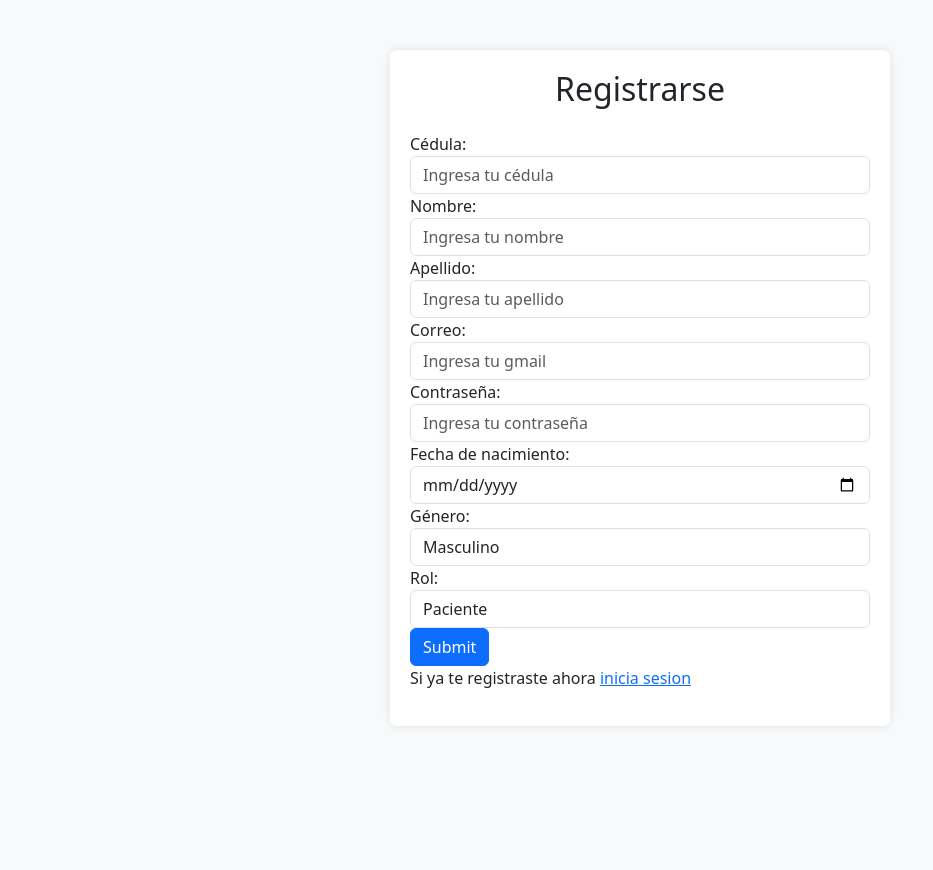
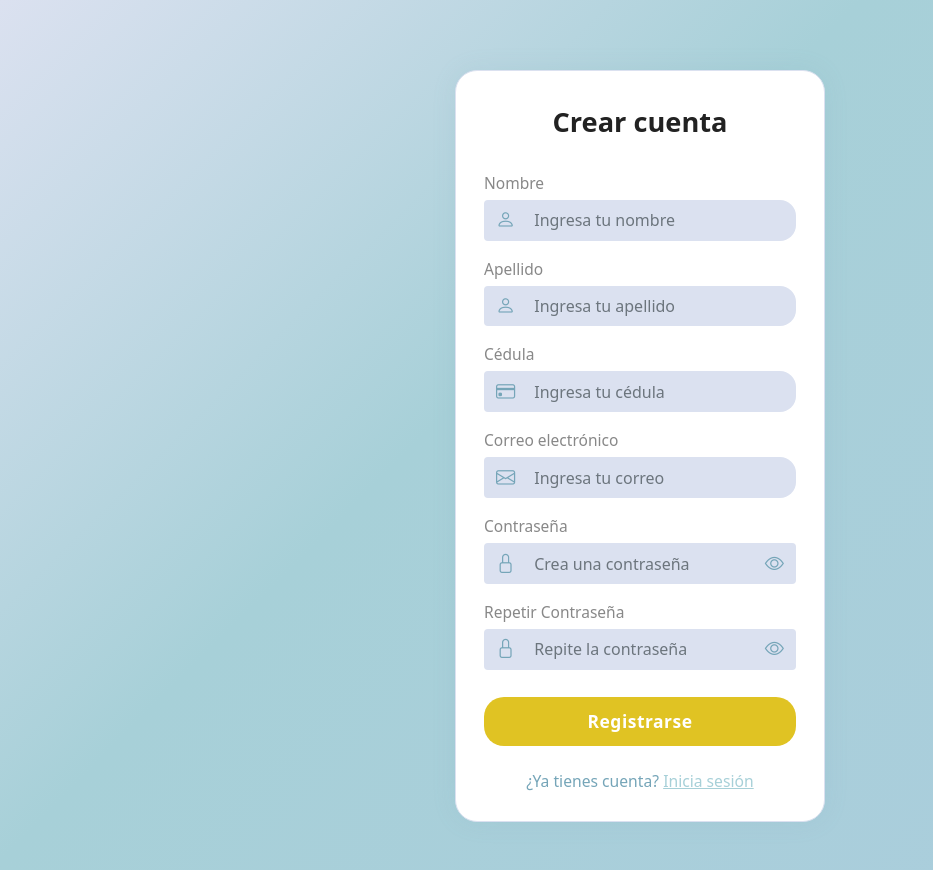
Before and after one commit to Rafitoxdxd/SistemaUniversidadT2, a PHP site: page /View/register.php in a window 1280 px wide. Shown: the whole page, without its empty margins (0-933 px from the left). Before the commit the page ends 688 px from the top, so only its background shows below. Run offline with PHP 8.4, Linux system fonts and the light colour scheme; some libraries are stand-ins or nearby versions.

Commit message:
login y register
parte visual aun queda para mejorar el registro pero es un avance, ademas meti todo en una carpeta aparte y asi el codigo se ve mas limpio

```diff
--- a/View/register.php
+++ b/View/register.php
@@ -1,154 +1,83 @@
-<!DOCTYPE html>
+<!doctype html>
 <html lang="es">
 <head>
-    <meta charset="UTF-8">
-    <meta name="viewport" content="width=device-width, initial-scale=1.0">
     <title>Registro</title>
-    <link rel="stylesheet" href="Styles/Bootstrap/css/bootstrap.min.css">
-    <style>
-        body {
-            background-color: #f8f9fa;
-        }
-        .register-container {
-            width: 500px;
-            margin: 50px auto;
-            padding: 20px;
-            background-color: #ffffff;
-            border-radius: 8px;
-            box-shadow: 0 0 10px rgba(0, 0, 0, 0.1);
-            animation: fadeIn 1s ease-in-out;
-        }
-        @keyframes fadeIn {
-            from { opacity: 0; transform: translateY(-20px); }
-            to { opacity: 1; transform: translateY(0); }
-        }
-        .form-control:focus {
-            border-color: #007bff;
-            box-shadow: 0 0 0 0.2rem rgba(0, 123, 255, 0.25);
-            animation: inputFocus 0.3s ease-in-out;
-        }
-        @keyframes inputFocus {
-            from { transform: scale(1); }
-            to { transform: scale(1.05); }
-        }
-        .btn-primary {
-            transition: background-color 0.3s ease-in-out;
-        }
-        .btn-primary:hover {
-            background-color: #0069d9;
-        }
-    </style>
+    <meta charset="utf-8" />
+    <meta name="viewport" content="width=device-width, initial-scale=1, shrink-to-fit=no" />
+    <link href='css/bootstrap.v5.1.3.min.css' rel='stylesheet'>
+    <link rel="stylesheet" href="css/login.css">
+    <link href="https://cdn.jsdelivr.net/npm/bootstrap-icons@1.11.3/font/bootstrap-icons.min.css" rel="stylesheet">
 </head>
 <body>
-    <div class="container">
-        <div class="register-container">
-            <h2 class="text-center mb-4">Registrarse</h2>
-            <form id="registroForm" action="" method="POST">
-
-                <div class="form-group">
-                    <label for="cedula">Cédula:</label>
-                    <input type="text" class="form-control" name="cedula" id="cedula" placeholder="Ingresa tu cédula">
+    <main>
+        <form action="" method="POST">
+            <div class="login-container">
+                <h2 class="text-center">Crear cuenta</h2>
+                <div class="mb-3">
+                    <label for="nombre" class="form-label">Nombre</label>
+                    <div class="input-group">
+                        <span class="input-group-text"><i class="bi bi-person"></i></span>
+                        <input type="text" class="form-control" name="nombre" id="nombre" placeholder="Ingresa tu nombre" required>
+                    </div>
                 </div>
-
-                <div class="form-group">
-                    <label for="nombre">Nombre:</label>
-                    <input type="text" class="form-control" name="nombre" id="nombre" placeholder="Ingresa tu nombre">
+                <div class="mb-3">
+                    <label for="apellido" class="form-label">Apellido</label>
+                    <div class="input-group">
+                        <span class="input-group-text"><i class="bi bi-person"></i></span>
+                        <input type="text" class="form-control" name="apellido" id="apellido" placeholder="Ingresa tu apellido" required>
+                    </div>
                 </div>
-
-                <div class="form-group">
-                    <label for="apellido">Apellido:</label>
-                    <input type="text" class="form-control" name="apellido" id="apellido" placeholder="Ingresa tu apellido">
+                <div class="mb-3">
+                    <label for="cedula" class="form-label">Cédula</label>
+                    <div class="input-group">
+                        <span class="input-group-text"><i class="bi bi-credit-card"></i></span>
+                        <input type="text" class="form-control" name="cedula" id="cedula" placeholder="Ingresa tu cédula" required>
+                    </div>
                 </div>
-
-                <div class="form-group">
-                    <label for="correo">Correo:</label>
-                    <input type="email" class="form-control" name="correo" id="correo" placeholder="Ingresa tu gmail">
+                <div class="mb-3">
+                    <label for="email" class="form-label">Correo electrónico</label>
+                    <div class="input-group">
+                        <span class="input-group-text"><i class="bi bi-envelope"></i></span>
+                        <input type="email" class="form-control" name="email" id="email" placeholder="Ingresa tu correo" required>
+                    </div>
                 </div>
-
-                <div class="form-group">
-                    <label for="contra">Contraseña:</label>
-                    <input type="password" class="form-control" name="contra" id="contra" placeholder="Ingresa tu contraseña">
+                <div class="mb-3">
+                    <label for="password" class="form-label">Contraseña</label>
+                    <div class="input-group">
+                        <span class="input-group-text"><i class="bi bi-lock"></i></span>
+                        <input type="password" class="form-control" name="password" id="password" placeholder="Crea una contraseña" required>
+                        <span class="input-group-text" style="cursor:pointer" onclick="togglePassword('password', 'eye1')"><i class="bi bi-eye" id="eye1"></i></span>
+                    </div>
                 </div>
-
-                <div class="form-group">
-                    <label for="FNacimiento">Fecha de nacimiento:</label>
-                    <input type="date" class="form-control" name="FNacimiento" id="FNacimiento">
+                <div class="mb-3">
+                    <label for="password2" class="form-label">Repetir Contraseña</label>
+                    <div class="input-group">
+                        <span class="input-group-text"><i class="bi bi-lock"></i></span>
+                        <input type="password" class="form-control" name="password2" id="password2" placeholder="Repite la contraseña" required>
+                        <span class="input-group-text" style="cursor:pointer" onclick="togglePassword('password2', 'eye2')"><i class="bi bi-eye" id="eye2"></i></span>
+                    </div>
                 </div>
-
-                <div class="form-group">
-                    <label for="genero">Género:</label>
-                    <select class="form-control" id="genero" name="genero">
-                        <option value="m">Masculino</option>
-                        <option value="f">Femenino</option>
-                        <option value="o">Otro</option>
-                    </select>
+                <button type="submit" name="register" class="btn btn-yellow">Registrarse</button>
+                <div class="form-link">
+                    ¿Ya tienes cuenta? <a href="?pagina=login">Inicia sesión</a>
                 </div>
-
-                <div class="form-group">
-                    <label for="rol">Rol:</label>
-                    <select class="form-control" id="rol" name="rol">
-                        <option value="c">Paciente</option>
-                        <option value="p">Psicólogo</option>
-                    </select>
-                </div>
-
-                <!--
-                <div class="form-group">
-                    <label for="isPsychologist">Es usted psicólogo/a?</label>
-                    <input type="checkbox" class="form-control-check" name="isPsychologist" id="isPsychologist" id="">
-                </div>
-                -->
-
-                <input type="submit" name="register" class="btn btn-primary btn-block">
-                <p>Si ya te registraste ahora <a href="?pagina=login">inicia sesion</a></p>
-            </form>
-        </div>
-    </div>
-
-</div>
-
-<div class="modal fade" id="successModal" tabindex="-1" role="dialog" aria-labelledby="successModalLabel" aria-hidden="true">
-    <div class="modal-dialog" role="document">
-        <div class="modal-content">
-            <div class="modal-header">
-                <h5 class="modal-title" id="successModalLabel">Registro Exitoso</h5>
-                <button type="button" class="close" data-dismiss="modal" aria-label="Close">
-                    <span aria-hidden="true">&times;</span>
-                </button>
             </div>
-            <div class="modal-body">
-                Usuario Registrado exitosamente.
-            </div>
-            <div class="modal-footer">
-                <button type="button" class="btn btn-secondary" data-dismiss="modal">Cerrar</button>
-                <input class="btn btn-secondary" data-dismiss="modal" type="submit" name="register">
-            </div>
-        </div>
-    </div>
-</div>
-
-
-    <script src="https://code.jquery.com/jquery-3.5.1.slim.min.js"></script>
-    <script src="https://cdn.jsdelivr.net/npm/@popperjs/core@2.9.3/dist/umd/popper.min.js"></script>
-    <script src="https://stackpath.bootstrapcdn.com/bootstrap/4.5.2/js/bootstrap.min.js"></script>
-
+        </form>
+    </main>
     <script>
-        document.addEventListener('DOMContentLoaded', function() {
-            const registroForm = document.getElementById('registroForm');
-
-            registroForm.addEventListener('submit', function(event) {
-                //event.preventDefault(); // Evita el envío del formulario
-
-                // Aquí va tu lógica para procesar el registro
-                // (simulación de registro exitoso para este ejemplo)
-
-                $('#successModal').modal('show'); // Muestra el modal de éxito
-            });
-        });
+        function togglePassword(inputId, eyeId) {
+            const input = document.getElementById(inputId);
+            const icon = document.getElementById(eyeId);
+            if (input.type === "password") {
+                input.type = "text";
+                icon.classList.remove('bi-eye');
+                icon.classList.add('bi-eye-slash');
+            } else {
+                input.type = "password";
+                icon.classList.remove('bi-eye-slash');
+                icon.classList.add('bi-eye');
+            }
+        }
     </script>
-
-
-
-
 </body>
 </html>
--- /dev/null
+++ b/css/login.css
@@ -0,0 +1,95 @@
+:root {
+            --color1: #DBE1F0;
+            --color2: #A7D0D8;
+            --color3: #ABCDDD;
+            --color4: #E0C323;
+            --color5: #75A5B8;
+        }
+        body {
+            background: linear-gradient(135deg, var(--color1) 0%, var(--color2) 40%, var(--color3) 100%);
+            min-height: 100vh;
+        }
+        .login-container {
+            width: 370px;
+            margin: 70px auto;
+            padding: 35px 28px 28px 28px;
+            background-color: #fff;
+            border-radius: 22px;
+            box-shadow: 0 0 24px rgba(117, 165, 184, 0.12);
+            border: 1.5px solid var(--color1);
+        }
+        .login-container h2 {
+            color: #222;
+            font-weight: bold;
+            margin-bottom: 2rem;
+            font-size: 1.7rem;
+        }
+        .form-label {
+            color: #888;
+            font-weight: 500;
+            font-size: 0.97rem;
+            margin-bottom: 0.3rem;
+        }
+        .input-group-text {
+            background: var(--color1);
+            border: none;
+            color: var(--color5);
+            font-size: 1.2rem;
+        }
+        .form-control {
+            background: var(--color1);
+            border: none;
+            border-radius: 16px;
+            font-size: 1rem;
+            color: #222;
+            padding-left: 0.5rem;
+            transition: box-shadow 0.2s, border 0.2s;
+        }
+        .form-control:focus {
+            border: 2px solid var(--color4);
+            box-shadow: 0 0 0 0.1rem rgba(224, 195, 35, 0.18);
+            background: #fff;
+        }
+        .input-group:focus-within .input-group-text {
+            border: 2px solid var(--color4);
+            background: #fff;
+            color: var(--color4);
+        }
+        .change-link {
+            color: var(--color4);
+            font-size: 0.93rem;
+            cursor: pointer;
+            float: right;
+            text-decoration: underline;
+        }
+        .btn-yellow {
+            background: var(--color4);
+            border: none;
+            color: #fff;
+            font-weight: bold;
+            border-radius: 20px;
+            font-size: 1.09rem;
+            letter-spacing: 0.5px;
+            width: 100%;
+            margin-top: 0.7rem;
+            margin-bottom: 0.5rem;
+            padding: 0.7rem;
+            transition: background 0.2s;
+        }
+        .btn-yellow:hover {
+            background: #c7a91e;
+        }
+        .form-link {
+            color: var(--color5);
+            text-align: center;
+            display: block;
+            margin-top: 1rem;
+            font-size: 0.98rem;
+        }
+        .form-link a {
+            color: var(--color2);
+            text-decoration: underline;
+        }
+        .form-link a:hover {
+            color: var(--color4);
+        }
```
Also changed, not shown: View/login.php (+1 -98 lines).
